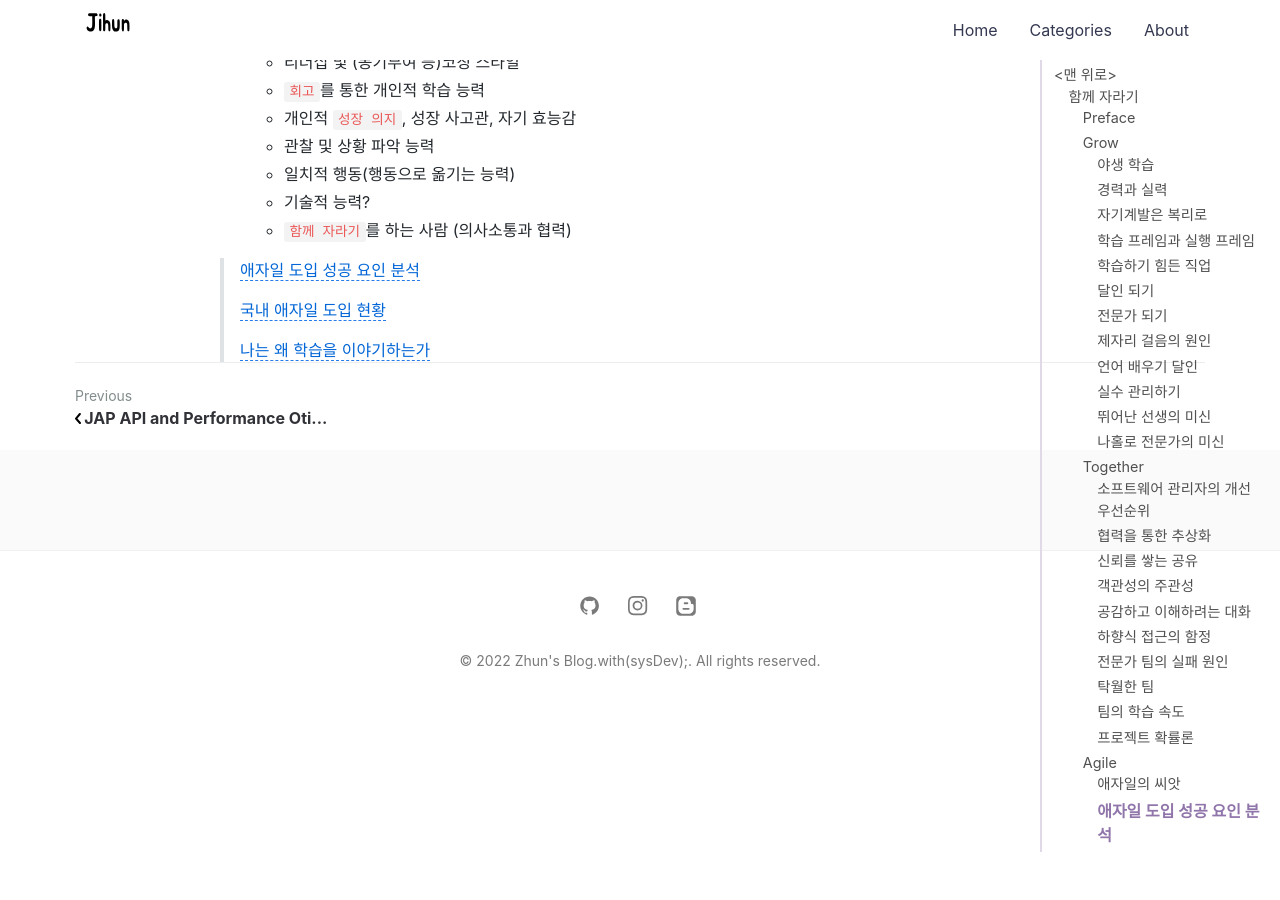
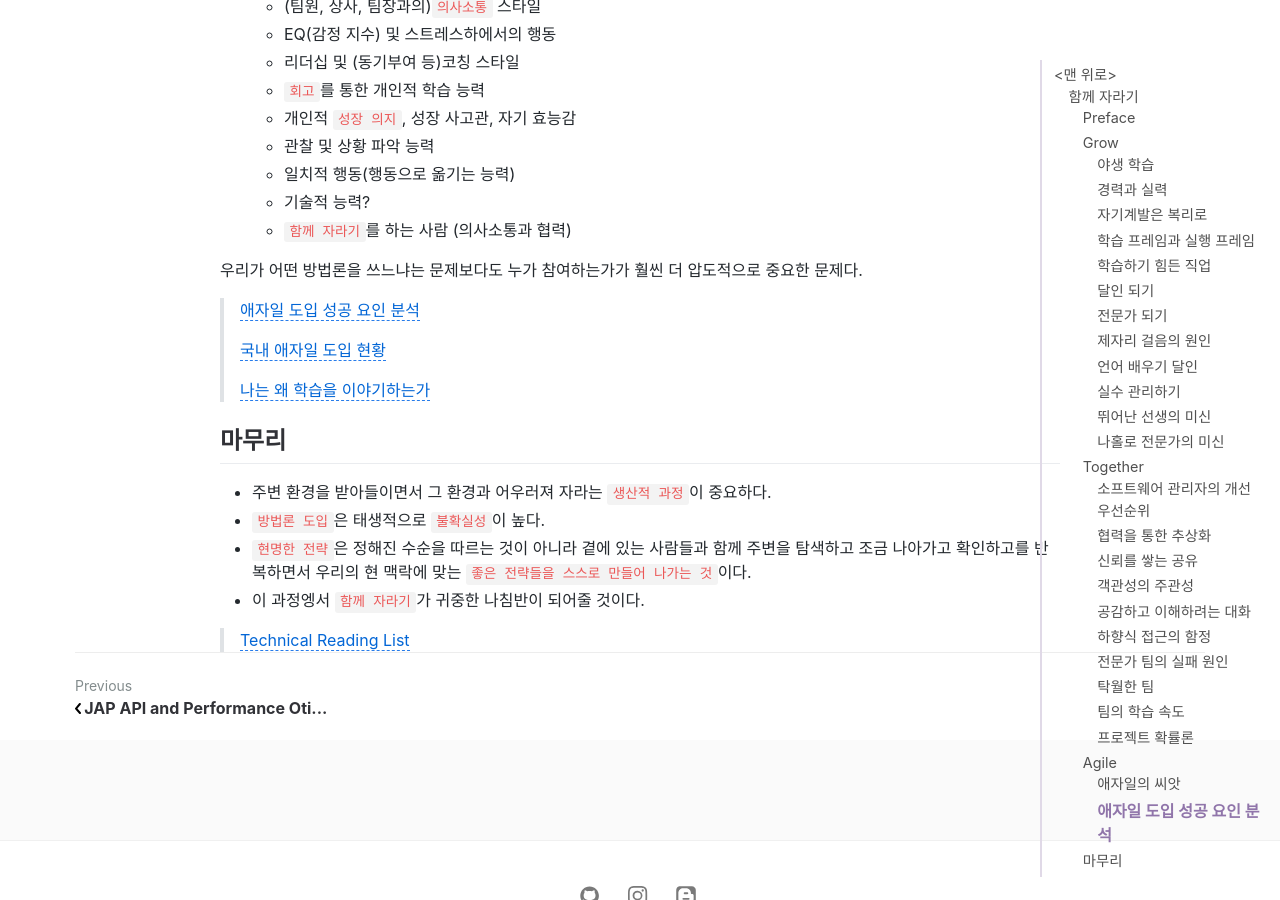
Before and after one commit to jihunparkme/jihunparkme.github.io, a Jekyll site: the page built from _posts/2022-05-25-Growing-Up-Together.md, in a window 1280 px wide and 900 px high, scrolled down 11893 px. Built offline with Jekyll 4.4.1, drawn with Linux system fonts in a browser that asks for light colours; nearby versions of some CDN libraries; comment, search, counter and statistics services are not loaded.

Commit message:
add: 마무리

```diff
--- a/_posts/2022-05-25-Growing-Up-Together.md
+++ b/_posts/2022-05-25-Growing-Up-Together.md
@@ -438,8 +438,19 @@ featured-img: growing-up-together
   - 기술적 능력?
   - `함께 자라기`를 하는 사람 (의사소통과 협력)
 
+우리가 어떤 방법론을 쓰느냐는 문제보다도 누가 참여하는가가 훨씬 더 압도적으로 중요한 문제다.
+
 > [애자일 도입 성공 요인 분석](http://agile.egloos.com/5299932)
 >
 > [국내 애자일 도입 현황](http://agile.egloos.com/4574988)
 >
 > [나는 왜 학습을 이야기하는가](http://agile.egloos.com/3111334)
+
+## 마무리
+
+- 주변 환경을 받아들이면서 그 환경과 어우러져 자라는 `생산적 과정`이 중요하다.
+- `방법론 도입`은 태생적으로 `불확실성`이 높다.
+- `현명한 전략`은 정해진 수순을 따르는 것이 아니라 곁에 있는 사람들과 함께 주변을 탐색하고 조금 나아가고 확인하고를 반복하면서 우리의 현 맥락에 맞는 `좋은 전략들을 스스로 만들어 나가는 것`이다.
+- 이 과정엥서 `함께 자라기`가 귀중한 나침반이 되어줄 것이다.
+
+> [Technical Reading List](https://www.ac2.kr/reading/technical-reading)
```
